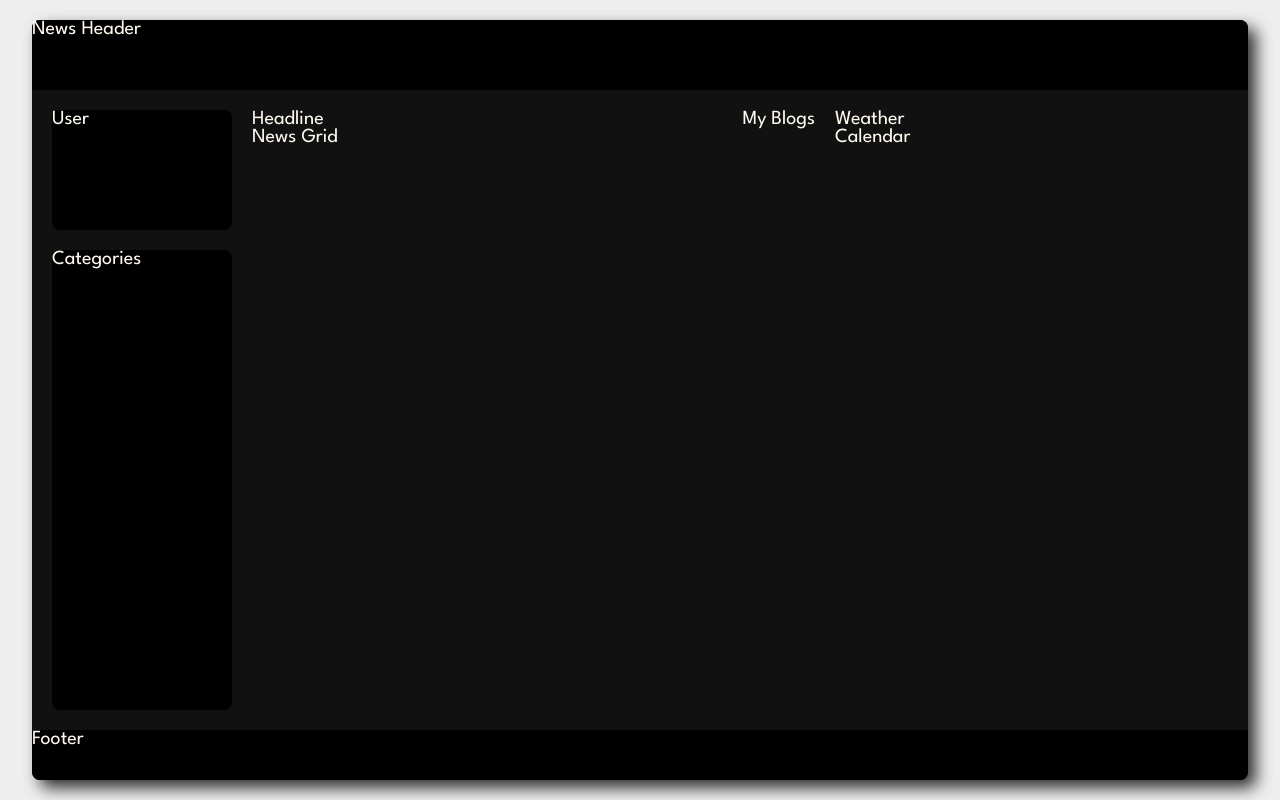
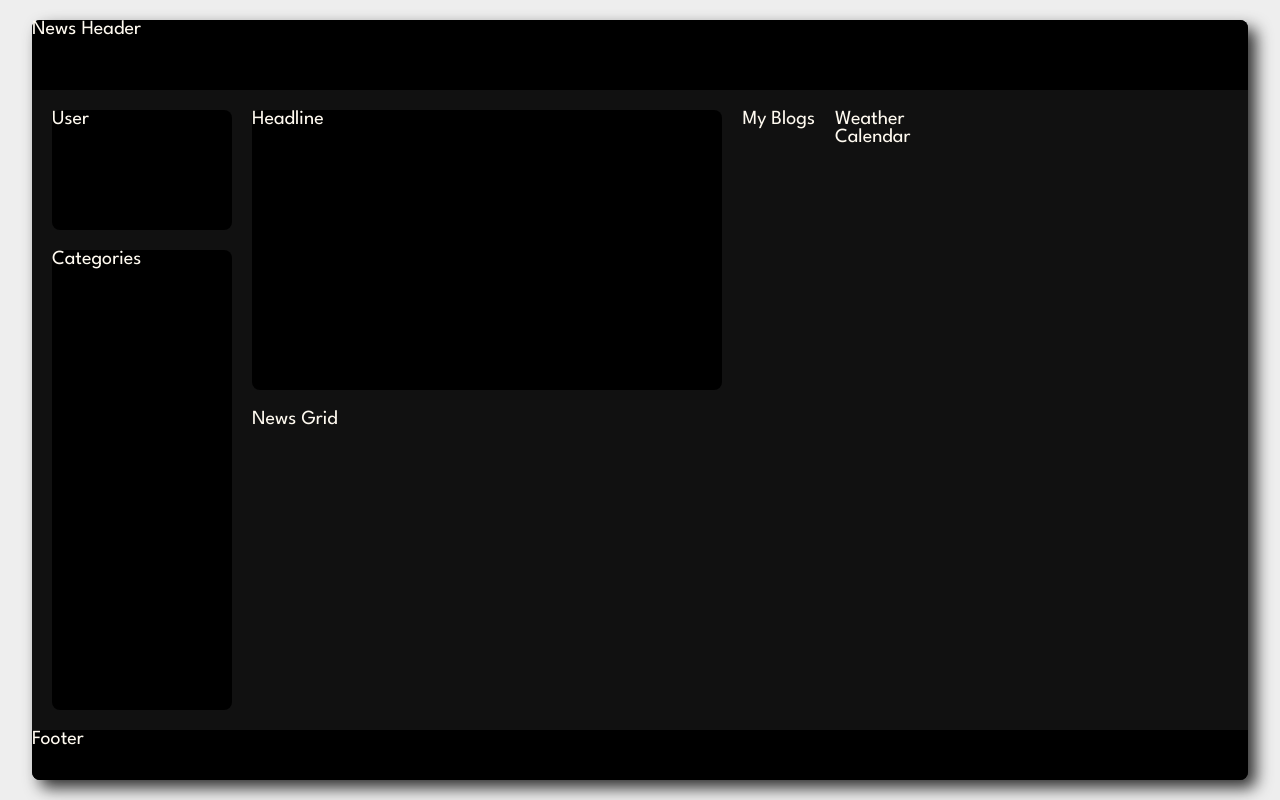
Before and after one commit to Nimira43/Eideseis, a React (Vite) app: page / in a window 1280 px wide. Built offline with nearby package versions, Linux system fonts and the light colour scheme.

Commit message:
Styled headline

```diff
--- a/src/index.css
+++ b/src/index.css
@@ -117,6 +117,14 @@ html {
   border-radius: var(--border-radius-lg);
 }
 
+.headline {
+  width: 100%;
+  height: calc(50% - 2rem);
+  background-color: var(--black);
+  border-radius: var(--border-radius-lg);
+  margin-bottom: 2rem;
+}
+
 .news-footer {
   width: 100%;
   min-height: 5rem;
```
